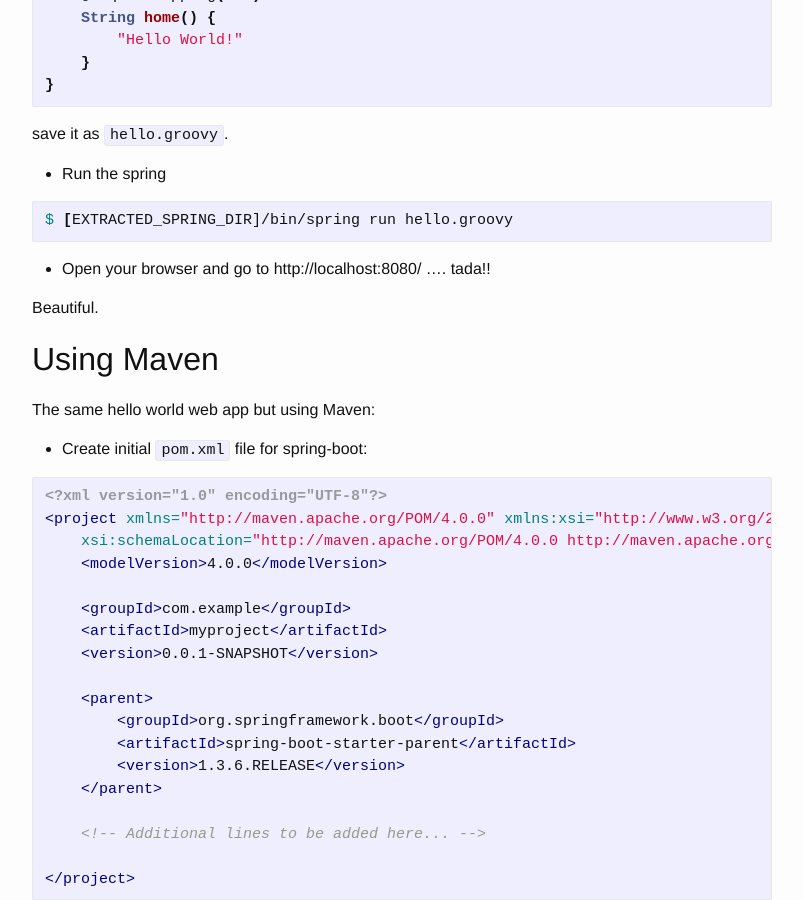
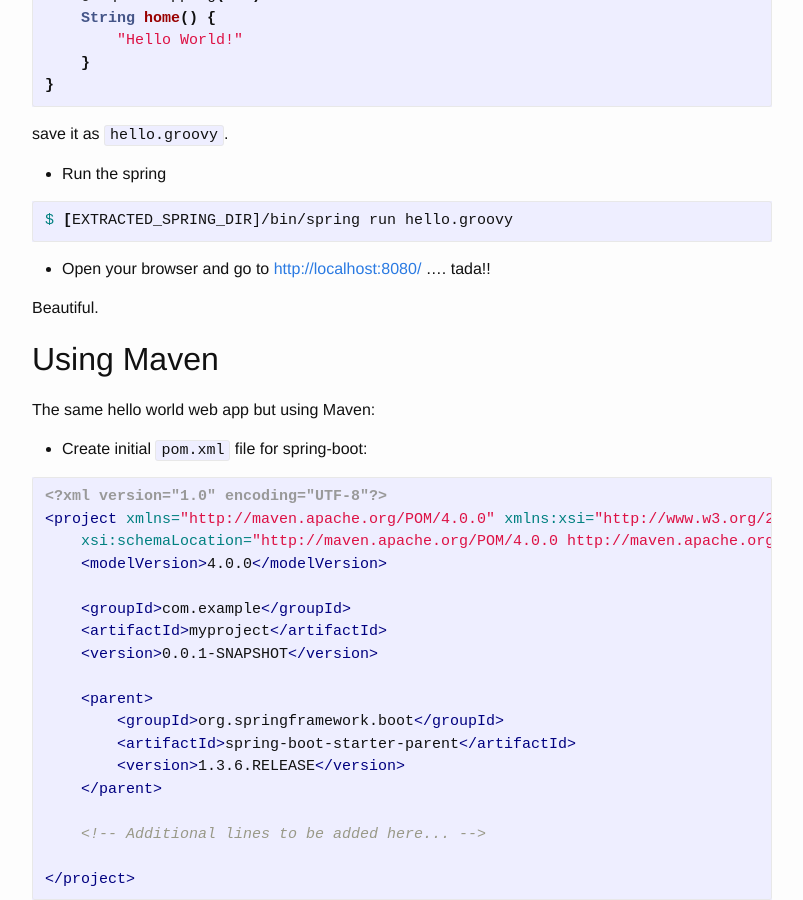
Before and after one commit to avansp/old-jekyll-avansp.github.io, a Jekyll site: the page built from _posts/2016-07-16-spring-web.md, in a window 1280 px wide and 900 px high, scrolled down 575 px. Shown: the whole window, without its empty margins (238-1041 px from the left). Built offline with Jekyll 4.4.1, drawn with Linux system fonts in a browser that asks for light colours; part of the change alters nothing that is shown; some of the changed text lies outside the part shown.

````diff
--- a/_posts/2016-07-16-spring-web.md
+++ b/_posts/2016-07-16-spring-web.md
@@ -36,7 +36,7 @@ class ThisWillActuallyRun {
 $ [EXTRACTED_SPRING_DIR]/bin/spring run hello.groovy
 ```
 
-* Open your browser and go to http://localhost:8080/ .... tada!!
+* Open your browser and go to [http://localhost:8080/](http://localhost:8080/) .... tada!!
 
 Beautiful.
 
@@ -116,7 +116,7 @@ public class Example {
 $ mvn spring-boot:run
 ```
 
-* Open http://localhost:8080
+* Open [http://localhost:8080](http://localhost:8080/)
 
 Tada!!!
 
````
